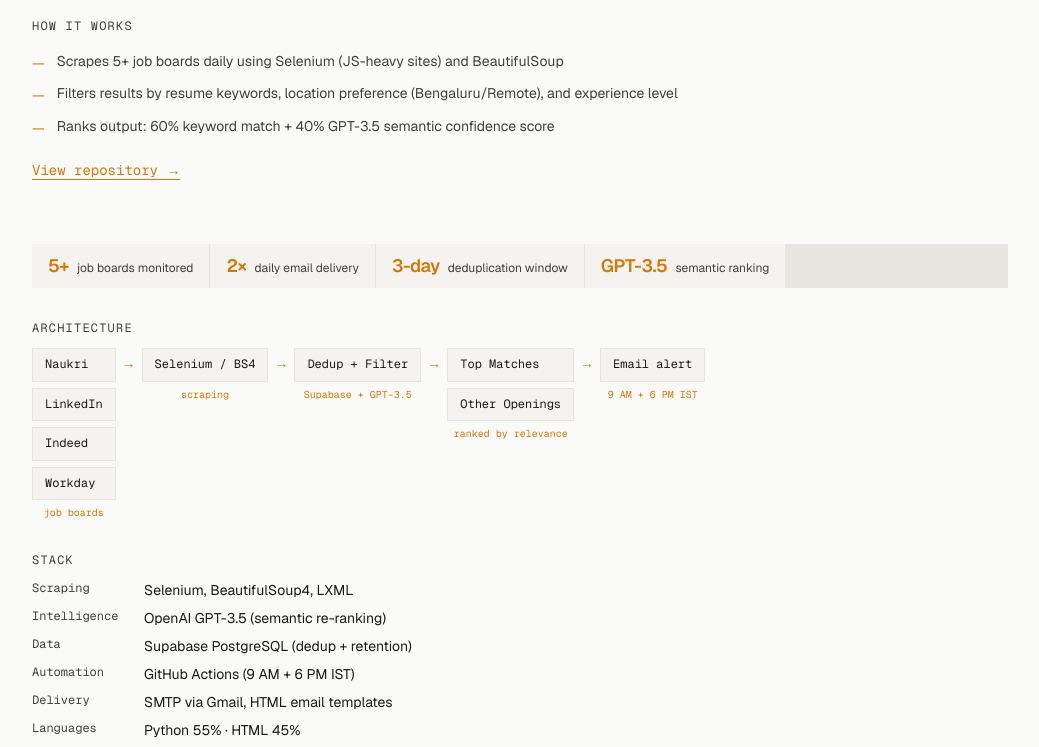
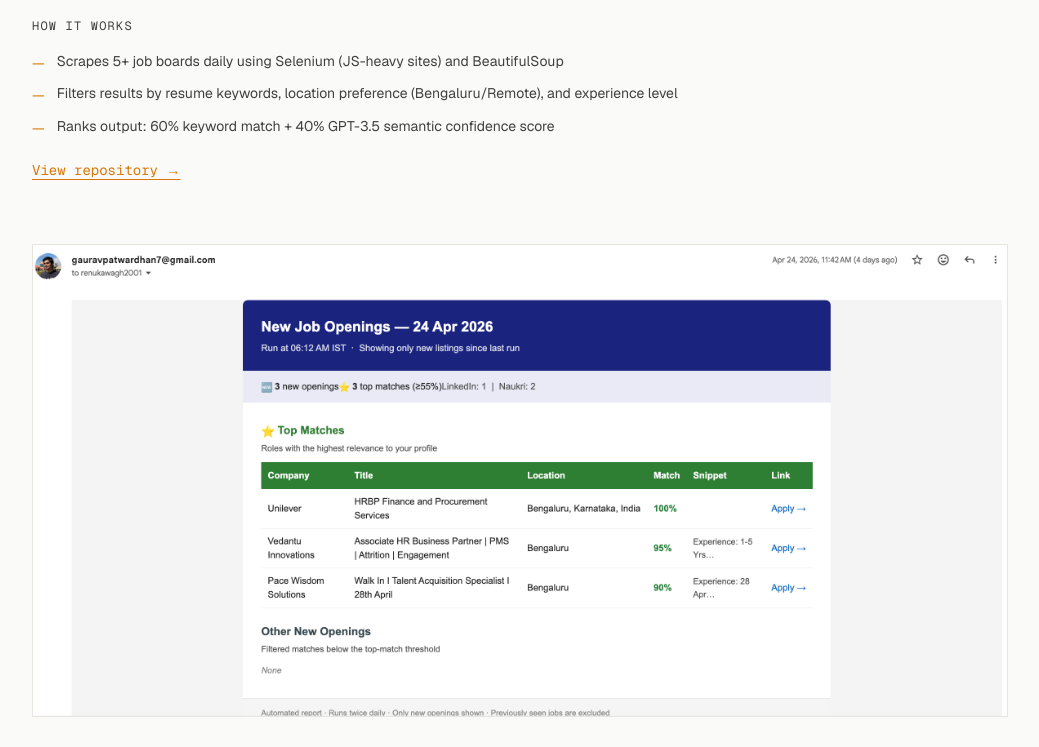
Before and after one commit to gauravpatwardhan7-web/portfolio, a Next.js app: page / in a window 1280 px wide. Shown: the part 3256-4003 px from the top of the page, without its empty margins (120-1159 px from the left). Built offline with nearby package versions, Linux system fonts and the light colour scheme.

Commit message:
Fix stats trailing grey gap; add email screenshot to job-hunt project

```diff
--- a/app/page.tsx
+++ b/app/page.tsx
@@ -288,8 +288,19 @@
                     </div>
                   </div>
                 )}
+                {/* Static image */}
+                {project.image && (
+                  <div className="reveal" ref={addRevealRef}>
+                    <img
+                      src={project.image}
+                      alt={project.title}
+                      className="w-full"
+                      style={{ border: "1px solid var(--border)" }}
+                    />
+                  </div>
+                )}
                 {/* Stats */}
-                <div className="reveal flex flex-wrap gap-px" ref={addRevealRef} style={{ background: "var(--border)" }}>
+                <div className="reveal inline-flex flex-wrap gap-px" ref={addRevealRef} style={{ background: "var(--border)" }}>
                   {project.stats.map((stat) => (
                     <div key={stat.label} className="flex items-baseline gap-2 px-4 py-2" style={{ background: "var(--surface)" }}>
                       <span
--- a/lib/projects.ts
+++ b/lib/projects.ts
@@ -17,6 +17,7 @@
   collaborationSignals: string[];
   links: { label: string; href: string; primary?: boolean }[];
   videoId?: string;
+  image?: string;
 };
 
 export const projects: Project[] = [
@@ -172,6 +173,7 @@
         primary: true,
       },
     ],
+    image: "/job-hunt-email.png",
   },
   {
     id: "token-efficiency",
```
Also changed, not shown: public/job-hunt-email.png (added).
